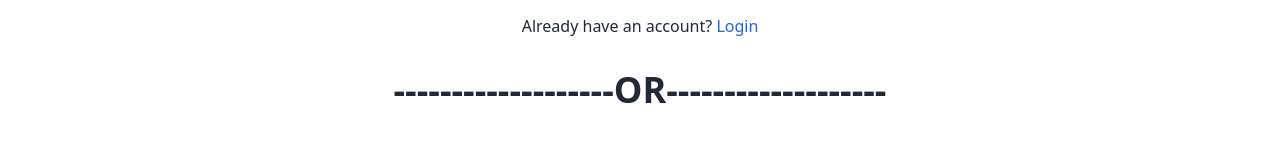
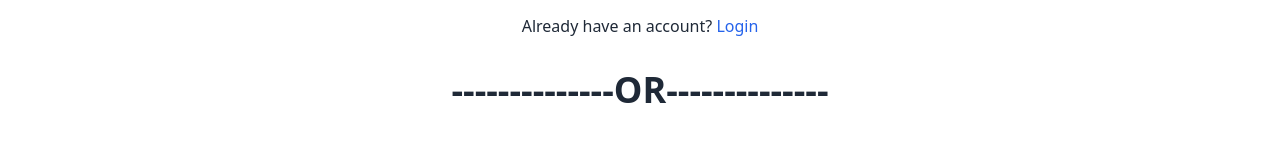
Before and after one commit to its-asif/EnigmaEra, a React (Vite) app: page /register in a window 1280 px wide. Shown: the part 630-771 px from the top of the page. Built offline with nearby package versions, Linux system fonts and the light colour scheme; no server answers.

Commit message:
some minor changes

```diff
--- a/src/pages/About.jsx
+++ b/src/pages/About.jsx
@@ -2,7 +2,7 @@ import React from 'react';
 
 const About = () => {
     return (
-        <div className='text-justify mx-80'>
+        <div className='text-justify mx-10 lg:mx-80'>
 
 
             <div >
--- a/src/pages/Register.jsx
+++ b/src/pages/Register.jsx
@@ -98,7 +98,7 @@ const Register = () => {
             </div>
 
             <div>
-                <h1 className="text-center text-4xl font-bold my-8">-------------------OR-------------------</h1>
+            <h1 className="text-center text-2xl lg:text-4xl font-bold my-8">--------------OR--------------</h1>
 
                 <div className="text-center">
                     <button
```
Also changed, not shown: 1 other file (tests, documents, lock files or other folders).
